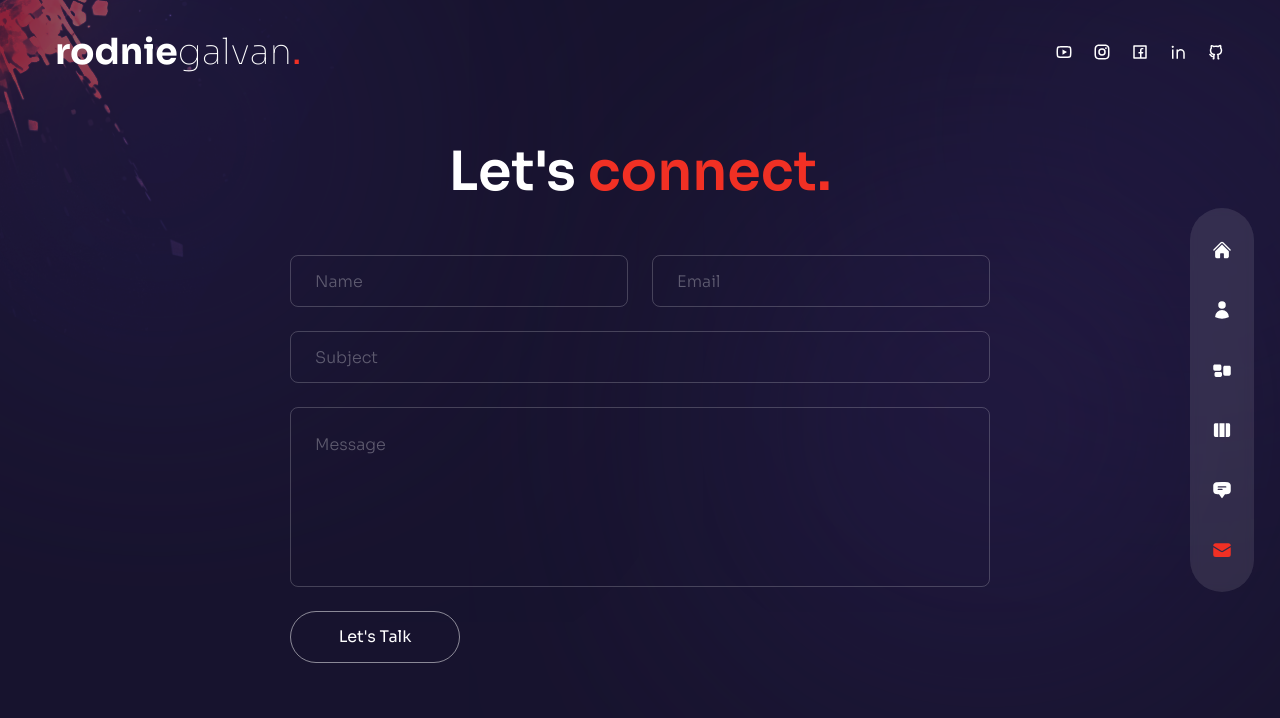
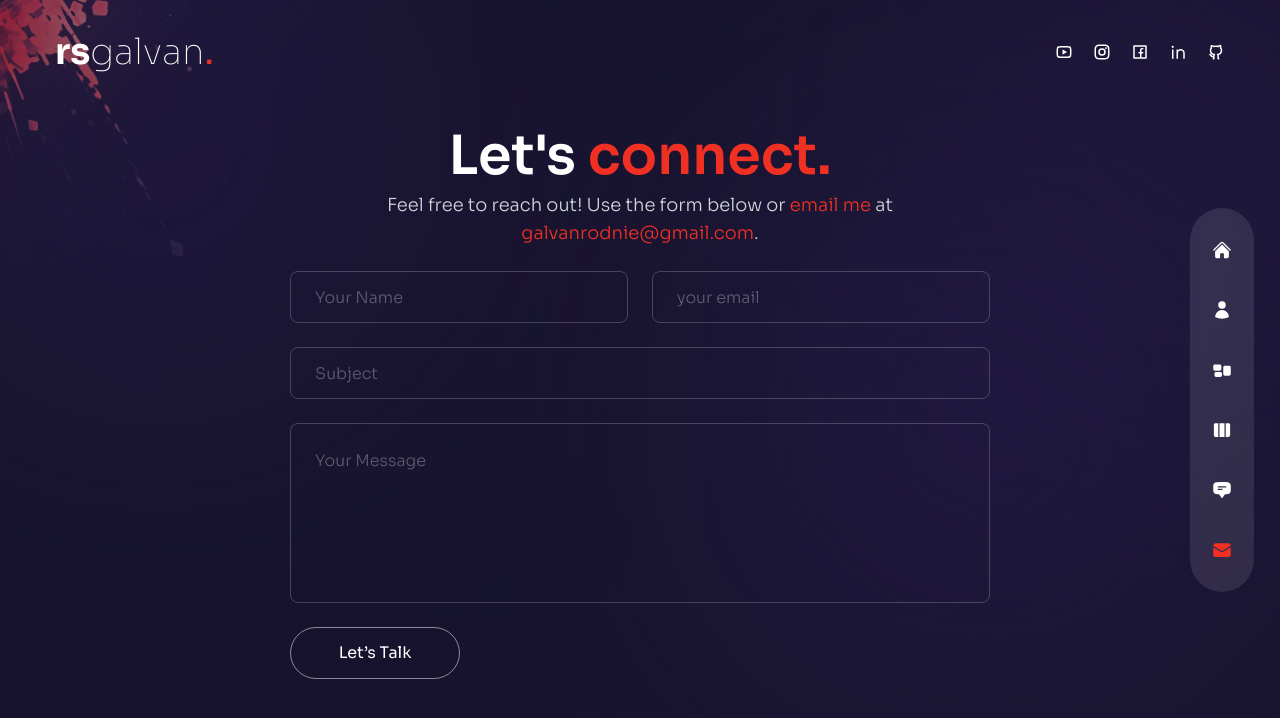
Before and after one commit to rodniegalvan/rodniegalvan, a Next.js app: page /contact in a window 1280 px wide. Shown: the top 718 px of the page. Built offline with nearby package versions, Linux system fonts and the light colour scheme.

Commit message:
update portfolio

```diff
--- a/components/Header.jsx
+++ b/components/Header.jsx
@@ -11,7 +11,7 @@ const Header = () => {
           <Link href={"/"}>
             <div className="text-4xl group">
               <span className="font-bold">
-                rodnie
+                rs
               </span>
               <span className="font-thin group-hover:font-bold  transition-all duration-150">galvan</span>
               <span className="text-accent">.</span>
--- a/components/WorkSlider.jsx
+++ b/components/WorkSlider.jsx
@@ -6,10 +6,12 @@ const workSlider = {
         {
           title: "Shopify",
           path: "/thumb1.jpg",
+          link: "https://wildsideseats.net/",
         },
         {
-          title: "title",
-          path: "/thumb2.jpg",
+          title: "Web Scraping",
+          path: "/web-scraping.png",
+          link: "https://rodnie-web-scraping.vercel.app/",
         },
         {
           title: "title",
@@ -44,10 +46,7 @@ const workSlider = {
   ],
 };
 
-const slideLinks = [
-  "https://wildsideseats.net/", // Link for the first image
-  "https://launching-soon-mu.vercel.app/", // Link for the rest of the images
-];
+const defaultLinks = "https://launching-soon-mu.vercel.app/";
 
 import { Swiper, SwiperSlide } from "swiper/react";
 
@@ -76,7 +75,6 @@ const WorkSlider = () => {
           <SwiperSlide key={slideIndex}>
             <div className="grid grid-cols-2 grid-rows-2 gap-4 cursor-pointer">
               {slide.images.map((image, imageIndex) => {
-                const link = imageIndex === 0 ? slideLinks[0] : slideLinks[1];
 
                 return (
                   <div
@@ -86,7 +84,7 @@ const WorkSlider = () => {
                     <div
                       className="flex items-center justify-center relative overflow-hidden group"
                       onClick={() => {
-                        window.open(link, "_blank");
+                        window.open(image.link ? image.link : defaultLinks, "_blank");
                       }}
                     >
                       {/* image */}
--- a/package.json
+++ b/package.json
@@ -9,6 +9,7 @@
     "lint": "next lint"
   },
   "dependencies": {
+    "@formspree/react": "^2.5.5",
     "@next/font": "^13.4.4",
     "framer-motion": "^10.12.16",
     "next": "13.4.3",
--- a/pages/about/index.jsx
+++ b/pages/about/index.jsx
@@ -1,3 +1,4 @@
+/* eslint-disable react/jsx-key */
 import React, { useState } from "react";
 
 // icons
@@ -44,12 +45,12 @@ const aboutData = [
     title: "awards",
     info: [
       {
-        title: "Webby Awards - Honoree",
-        stage: "2011 - 2012",
+        title: "Magna Cum Laude - West Visayas State University",
+        stage: "2022 - 2023",
       },
       {
-        title: "Adobe Design Achievement Awards - Finalist",
-        stage: "2009 - 2010",
+        title: "Honoree - High School",
+        stage: "2013 - 2019",
       },
     ],
   },
@@ -57,36 +58,20 @@ const aboutData = [
     title: "experience",
     info: [
       {
-        title: "UX/UI Designer - XYZ Company",
-        stage: "2012 - 2023",
+        title: "JR Full Stack Developer - Affinity Capital (Hybrid)",
+        stage: "2023 – 2025"
       },
       {
-        title: "Web Developer - ABC Agency",
-        stage: "2010 - 2012",
+        title: "Software Developer - Spring Valley Tech Corp (Bago City)",
+        stage: "2023"
       },
       {
-        title: "Intern - DEF Corporation",
-        stage: "2008 - 2010",
-      },
+        title: "Freelance Shopify Developer",
+        stage: "2020 – 2022"
+      }
     ],
-  },
-  {
-    title: "credentials",
-    info: [
-      {
-        title: "Web Development - ABC University, LA, CA",
-        stage: "2011",
-      },
-      {
-        title: "Computer Science Diploma - AV Technical Institute",
-        stage: "2009",
-      },
-      {
-        title: "Certified Graphic Designer - ABC Institute, Los Angeles, CA",
-        stage: "2006",
-      },
-    ],
-  },
+
+  }
 ];
 
 //components
@@ -107,7 +92,7 @@ const About = () => {
         initial="hidden"
         animate="show"
         exit="hidden"
-        className="hidden xl:flex absolute bottom-0 -left-[300px]"
+        className="hidden xl:flex absolute bottom-0 -left-[300px] h-[80%] min-w-[80rem]"
       >
         <Avatar />
       </motion.div>
@@ -119,30 +104,30 @@ const About = () => {
             initial="hidden"
             animate="show"
             exit="hidden"
-            className="h2"
+            className="h2 z-10"
           >
-            Meet the Artisan of the <span className="text-accent">Digital</span>{" "}
-            realm
+            Breaking <span className="text-accent"> Problems</span>, Not Code.
           </motion.h2>
           <motion.p
             variants={fadeIn("right", 0.4)}
             initial="hidden"
             animate="show"
             exit="hidden"
-            className="max-w-[500px] mx-auto xl:mx-0 mb-6 xl:mb-12 px-2 xl:px-0"
+            className="max-w-[500px] mx-auto xl:mx-0 mb-6 xl:mb-12 px-2 xl:px-0 z-10"
           >
-            Hello, I&apos;m Rodnie Galvan, and I&apos;ve embarked on a digital journey
-            driven by a passion for problem-solving. Coding is my creative
-            outlet, and I thrive on challenges. With each line of code, I
-            transform complexity into elegance. Welcome to my world, where
-            digital possibilities have no bounds.
+            I&apos;m Rodnie Galvan, a Full Stack Developer from the Philippines
+            with a degree in Computer Science. I have experience working in
+            cross-functional teams, solving complex problems, and building
+            efficient, scalable solutions.
           </motion.p>
           {/* counters */}
           <motion.div
             variants={fadeIn("right", 0.6)}
             initial="hidden"
             animate="show"
-            exit="hidden" className="hidden md:flex md:max-w-xl xl:max-w-none mx-auto xl:mx-0 mb-8">
+            exit="hidden"
+            className="hidden md:flex md:max-w-xl xl:max-w-none mx-auto xl:mx-0 mb-8"
+          >
             <div className="flex flex-1 xl:gap-x-6">
               {/* experience */}
               <div className="relative flex-1 after:w-[1px] after:h-full after:bg-white/10 after:absolute after:top-0 after:right-0">
@@ -183,13 +168,15 @@ const About = () => {
             </div>
           </motion.div>
         </div>
-                  {/* info */}
+        {/* info */}
         <motion.div
-            variants={fadeIn("left", 0.4)}
-            initial="hidden"
-            animate="show"
-            exit="hidden"div className="flex flex-col w-full xl:max-w-[48%] h-[480px]">
-
+          variants={fadeIn("left", 0.4)}
+          initial="hidden"
+          animate="show"
+          exit="hidden"
+          div
+          className="flex flex-col w-full xl:max-w-[48%] h-[480px]"
+        >
           <div className="flex gap-x-4 xl:gap-x-8 mx-auto xl:mx-0 mb-4">
             {aboutData.map((item, itemIndex) => {
               return (
--- a/pages/contact/index.jsx
+++ b/pages/contact/index.jsx
@@ -7,8 +7,10 @@ import { BsArrowRight } from "react-icons/bs";
 //framer
 import { motion } from "framer-motion";
 import { fadeIn } from "../../variants";
+import { useForm, ValidationError } from "@formspree/react";
 
 const Contact = () => {
+  const [state, handleSubmit] = useForm("myzeyvnj");
   return (
     <div className="h-full bg-primary/30">
       <div className="container mx-auto py-32 text-center xl:text-left flex items-center justify-center h-full">
@@ -20,30 +22,78 @@ const Contact = () => {
             initial="hidden"
             animate="show"
             exit="hidden"
-            className="h2 text-center mb-12"
+            className="h2 text-center mb-0"
           >
             Let&apos;s <span className="text-accent">connect.</span>
+            <p className="text-lg text-gray-300 mb-6">
+            Feel free to reach out! Use the form below or{" "}
+            <a
+              href="mailto:galvanrodnie@gmail.com"
+              className="text-accent"
+            >
+              email me <span className="text-gray-300">at</span> galvanrodnie@gmail.com
+            </a>
+            .
+          </p>
           </motion.h2>
           {/* form */}
+          {state.succeeded ? (
+            <p className="text-green-400 text-center">Thank you! I&apos;ll get back to you soon.</p>
+          ) : (
             <motion.form
+              onSubmit={handleSubmit}
               variants={fadeIn("up", 0.4)}
               initial="hidden"
               animate="show"
-          exit="hidden"className="flex-1 flex flex-col gap-6 w-full mx-auto">
+              exit="hidden"
+              className="flex-1 flex flex-col gap-6 w-full mx-auto"
+            >
               {/* input group */}
               <div className="flex gap-x-6 w-full">
-              <input type="text" placeholder="name" className="input" />
-              <input type="text" placeholder="email" className="input" />
+                <input
+                  type="text"
+                  name="name"
+                  placeholder="Your Name"
+                  required
+                  className="input"
+                />
+                <input
+                  type="email"
+                  name="email"
+                  placeholder="Your Email"
+                  required
+                  className="input lowercase"
+                />
               </div>
-            <input type="text" placeholder="subject" className="input" />
-            <textarea placeholder="message" className="textarea"></textarea>
-            <button className="btn rounded-full border border-white/50 max-w-[170px] px-8 transition-all duration-300 flex items-center justify-center overflow-hidden hover:border-accent group">
+              <ValidationError prefix="Email" field="email" errors={state.errors} />
+
+              <input
+                type="text"
+                name="subject"
+                placeholder="Subject"
+                required
+                className="input"
+              />
+              <textarea
+                name="message"
+                placeholder="Your Message"
+                required
+                className="textarea"
+              />
+              <ValidationError prefix="Message" field="message" errors={state.errors} />
+
+              <button
+                type="submit"
+                disabled={state.submitting}
+                className="btn rounded-full border border-white/50 max-w-[170px] px-8 transition-all duration-300 flex items-center justify-center overflow-hidden hover:border-accent group"
+              >
                 <span className="group-hover:-translate-y-[120%] group-hover:opacity-0 transition-all duration-500">
-                Let&apos;s Talk
+                  {state.submitting ? "Sending..." : "Let’s Talk"}
                 </span>
-              <BsArrowRight className="-translate-y-[120%] opacity-0 group-hover:flex group-hover:-translate-y-0 group-hover:opacity-100 transition-all duration-300 absolute text-[22px]"/>
+                <BsArrowRight className="-translate-y-[120%] opacity-0 group-hover:flex group-hover:-translate-y-0 group-hover:opacity-100 transition-all duration-300 absolute text-[22px]" />
               </button>
             </motion.form>
+          )}
         </div>
       </div>
     </div>
--- a/pages/index.jsx
+++ b/pages/index.jsx
@@ -25,11 +25,10 @@ const Home = () => {
             initial="hidden"
             animate="show"
             exit="hidden"
-            className="h1"
           >
-            Building the <br />
-            <span className="text-accent"> Digital Future</span>
-          </motion.h1>
+              <span className="text-[1rem] font-light">Hi, I&apos;m <br /></span>
+              <span className="text-accent h1 text-[4rem] font-bold">Rodnie Galvan</span>
+              </motion.h1>
           {/* subtitle */}
           <motion.p
             variants={fadeIn("down", 0.3)}
@@ -38,10 +37,9 @@ const Home = () => {
             exit="hidden"
             className="max-w-sm xl:max-w-xl mx-auto xl:mx-0 mb-10 xl:mb-16"
           >
-            Welcome to my digital playground, where I code dreams into reality.
-            From elegant websites to dynamic web applications, I&apos;m your web
-            development wizard. Let&apos;s embark on a journey through lines of code,
-            where innovation knows no boundaries.
+             A Fullstack Developer who values clean, maintainable, and efficient
+            code. I build scalable and high-performance applications with best
+            practices in mind.
           </motion.p>
           {/* btn */}
           <div className="flex justify-center xl:hidden relative z-30">
```
Also changed, not shown: public/web-scraping.png (added), 1 other file (tests, documents, lock files or other folders). Lines whose indentation alone changed are shown as unchanged.
